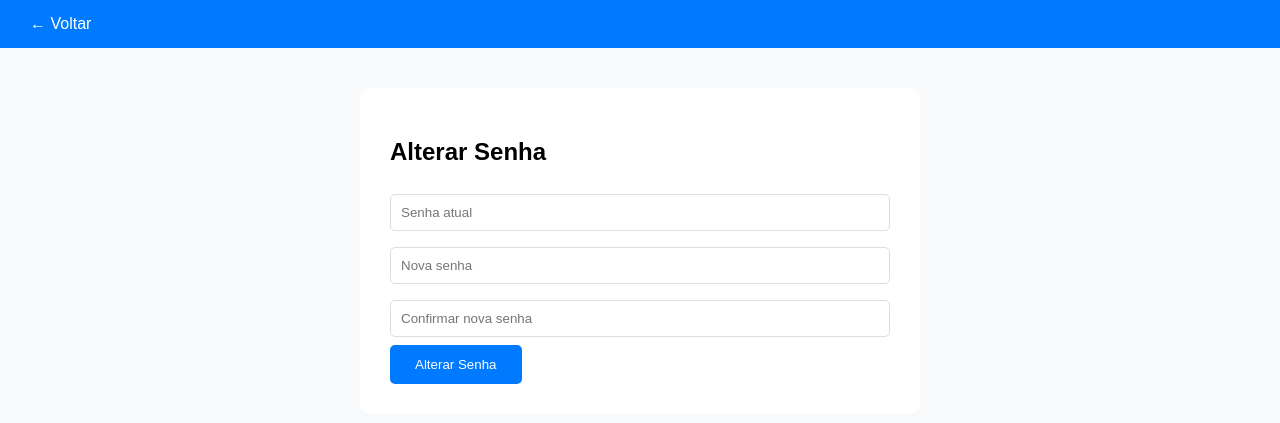
After one commit to donizzetedopradojesus-commits/filtro-gov, a Flask app: page /alterar-senha in a window 1280 px wide. The commit adds this page. Shown: the top 423 px of the page. Run offline with Flask 3, Linux system fonts and the light colour scheme; the visitor is signed in with stand-in values (Sample User, id 1).

Commit message:
Add files via upload

```diff
--- a/app.py
+++ b/app.py
@@ -482,12 +482,20 @@ def admin_usuarios():
         elif action == "excluir":
             uid = request.form.get("uid")
             if uid:
-                conn.execute("DELETE FROM usuarios WHERE id = ? AND username != 'admin'", (uid,))
+                conn.execute("DELETE FROM usuarios WHERE id = ?", (uid,))
                 conn.commit()
                 flash("Usuário excluído.")
     usuarios = conn.execute("SELECT id, username, is_admin, criado_em FROM usuarios").fetchall()
     conn.close()
     return render_template("admin_usuarios.html", usuarios=usuarios)
+
+@app.route("/admin/baixar-banco")
+@admin_required
+def baixar_banco():
+    if not DB_PATH.exists():
+        flash("Banco de dados não encontrado.")
+        return redirect(url_for("admin_usuarios"))
+    return send_file(DB_PATH, as_attachment=True, download_name="banco_dados.db")
 
 @app.route("/admin/importar-banco", methods=["GET", "POST"])
 @admin_required
@@ -523,6 +531,30 @@ def importar_banco():
 
     return render_template("importar_banco.html")
 
+@app.route("/alterar-senha", methods=["GET", "POST"])
+@login_required
+def alterar_senha():
+    if request.method == "POST":
+        senha_atual = request.form.get("senha_atual", "")
+        nova_senha = request.form.get("nova_senha", "")
+        confirma = request.form.get("confirma", "")
+        if not nova_senha or nova_senha != confirma:
+            flash("As senhas não conferem.")
+            return redirect(request.url)
+        conn = get_db()
+        user = conn.execute("SELECT password_hash FROM usuarios WHERE username = ?", (session["username"],)).fetchone()
+        if not user or not check_password_hash(user["password_hash"], senha_atual):
+            flash("Senha atual incorreta.")
+            conn.close()
+            return redirect(request.url)
+        conn.execute("UPDATE usuarios SET password_hash = ? WHERE username = ?",
+                     (generate_password_hash(nova_senha), session["username"]))
+        conn.commit()
+        conn.close()
+        flash("Senha alterada com sucesso!")
+        return redirect(url_for("dashboard"))
+    return render_template("alterar_senha.html")
+
 @app.route("/funcionarios", methods=["GET", "POST"])
 @login_required
 def funcionarios():
--- /dev/null
+++ b/templates/alterar_senha.html
@@ -0,0 +1,33 @@
+<!DOCTYPE html>
+<html lang="pt-br">
+<head>
+    <meta charset="UTF-8">
+    <title>Alterar Senha</title>
+    <style>
+        body { font-family: Arial, sans-serif; background: #f8f9fa; margin: 0; }
+        .header { background: #007bff; color: white; padding: 15px 30px; }
+        .header a { color: white; text-decoration: none; }
+        .container { max-width: 500px; margin: 40px auto; background: white; padding: 30px; border-radius: 10px; }
+        input { width: 100%; padding: 10px; margin: 8px 0; border: 1px solid #ddd; border-radius: 5px; box-sizing: border-box; }
+        button { padding: 12px 25px; background: #007bff; color: white; border: none; border-radius: 5px; cursor: pointer; }
+        .flash { padding: 10px; margin-bottom: 15px; border-radius: 5px; background: #d4edda; }
+    </style>
+</head>
+<body>
+    <div class="header">
+        <a href="{{ url_for('dashboard') }}">← Voltar</a>
+    </div>
+    <div class="container">
+        <h2>Alterar Senha</h2>
+        {% with messages = get_flashed_messages() %}
+            {% if messages %}<div class="flash">{{ messages[0] }}</div>{% endif %}
+        {% endwith %}
+        <form method="post">
+            <input type="password" name="senha_atual" placeholder="Senha atual" required>
+            <input type="password" name="nova_senha" placeholder="Nova senha" required>
+            <input type="password" name="confirma" placeholder="Confirmar nova senha" required>
+            <button type="submit">Alterar Senha</button>
+        </form>
+    </div>
+</body>
+</html>
--- a/templates/dashboard.html
+++ b/templates/dashboard.html
@@ -19,6 +19,7 @@
         <div><b>Filtro GOV Agenda</b> — Olá, {{ username }}</div>
         <div>
             {% if is_admin %}<a href="{{ url_for('admin_usuarios') }}">Usuários</a>{% endif %}
+            <a href="{{ url_for('alterar_senha') }}">Alterar Senha</a>
             <a href="{{ url_for('logout') }}">Sair</a>
         </div>
     </div>
--- a/templates/login.html
+++ b/templates/login.html
@@ -26,9 +26,6 @@
             <input type="password" name="password" placeholder="Senha" required>
             <button type="submit">Entrar</button>
         </form>
-        <p style="text-align:center; font-size:13px; color:#666; margin-top:20px;">
-            Usuário padrão: <b>admin</b> / Senha: <b>admin123</b>
-        </p>
     </div>
 </body>
 </html>
```
Also changed, not shown: templates/admin_usuarios.html (+5 -2 lines).
